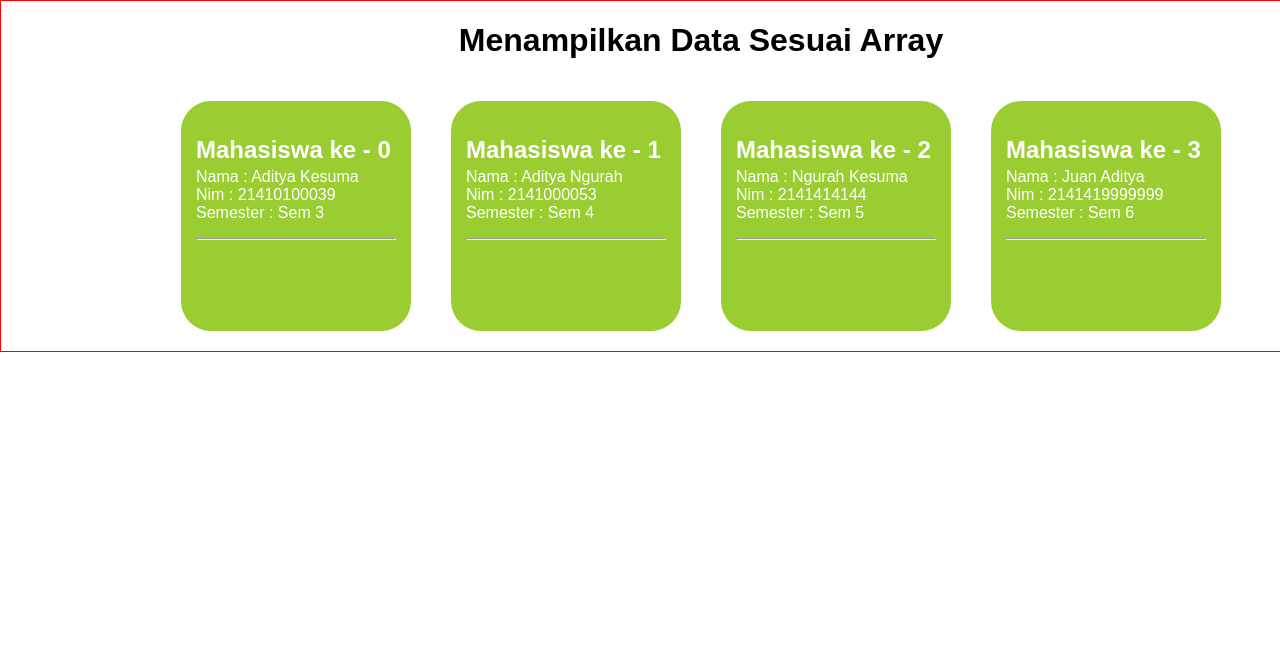
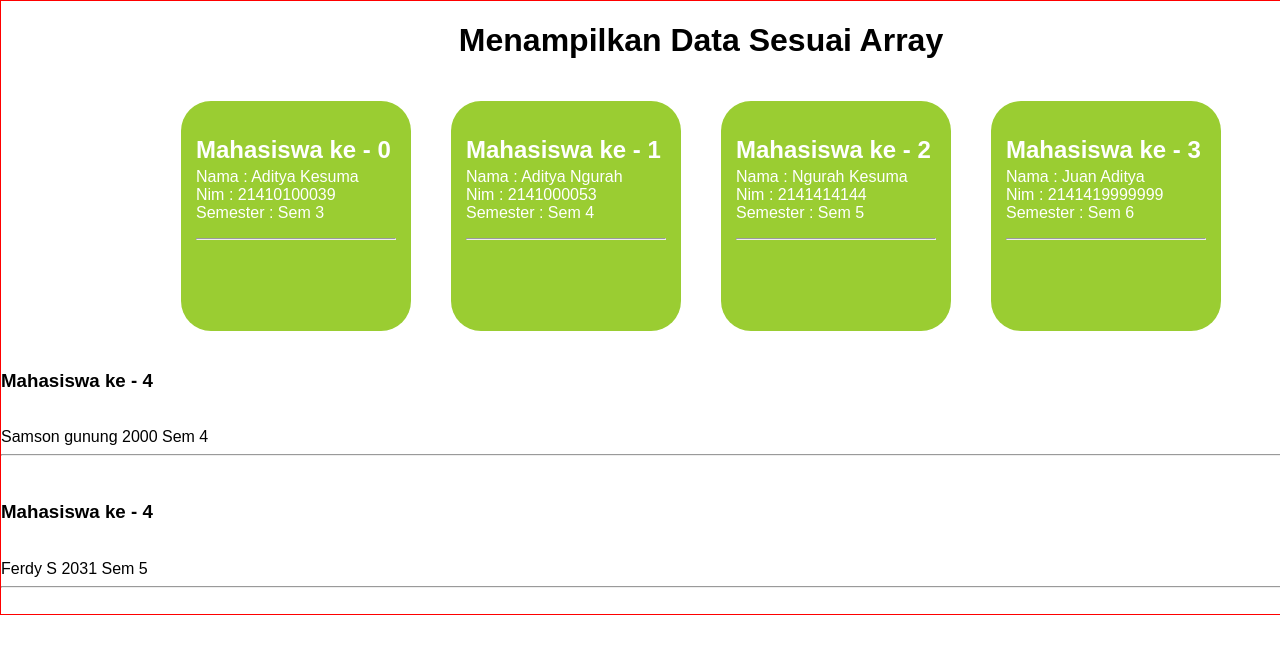
Before and after one commit to Gusradika/PHP-Dasar, a PHP site: page /latihan.php in a window 1280 px wide; the page is wider, and only the part inside the window is pictured. Shown: the top 654 px of that part. Run offline with PHP 8.4, Linux system fonts and the light colour scheme.

Commit message:
Latihan5 Array

```diff
--- a/Latihan5 - Array/latihan.php
+++ b/Latihan5 - Array/latihan.php
@@ -2,6 +2,7 @@
 $nama = ["Aditya Kesuma", "Aditya Ngurah", "Ngurah Kesuma", "Juan Aditya"];
 $nim = ["21410100039", "2141000053", "2141414144", "2141419999999"];
 $Semester = ["Sem 3", "Sem 4", "Sem 5", "Sem 6"];
+$array2d = [["Samson gunung", "2000", "Sem 4"], ["Ferdy S", "2031", "Sem 5"]];
 ?>
 
 <!DOCTYPE html>
@@ -66,6 +67,16 @@ $Semester = ["Sem 3", "Sem 4", "Sem 5", "Sem 6"];
                 </div>
             <?php endfor; ?>
         </div>
+        <div class="box-flex2">
+            <?php foreach ($array2d as $a) : ?>
+                <?php echo "<h3>Mahasiswa ke - $i</h3>" ?>
+                <br>
+                <?= $a[0] ?>
+                <?= $a[1] ?>
+                <?= $a[2] ?>
+                <hr><br>
+            <?php endforeach; ?>
+        </div>
 
 
     </div>
```
Lines whose indentation alone changed are shown as unchanged.
